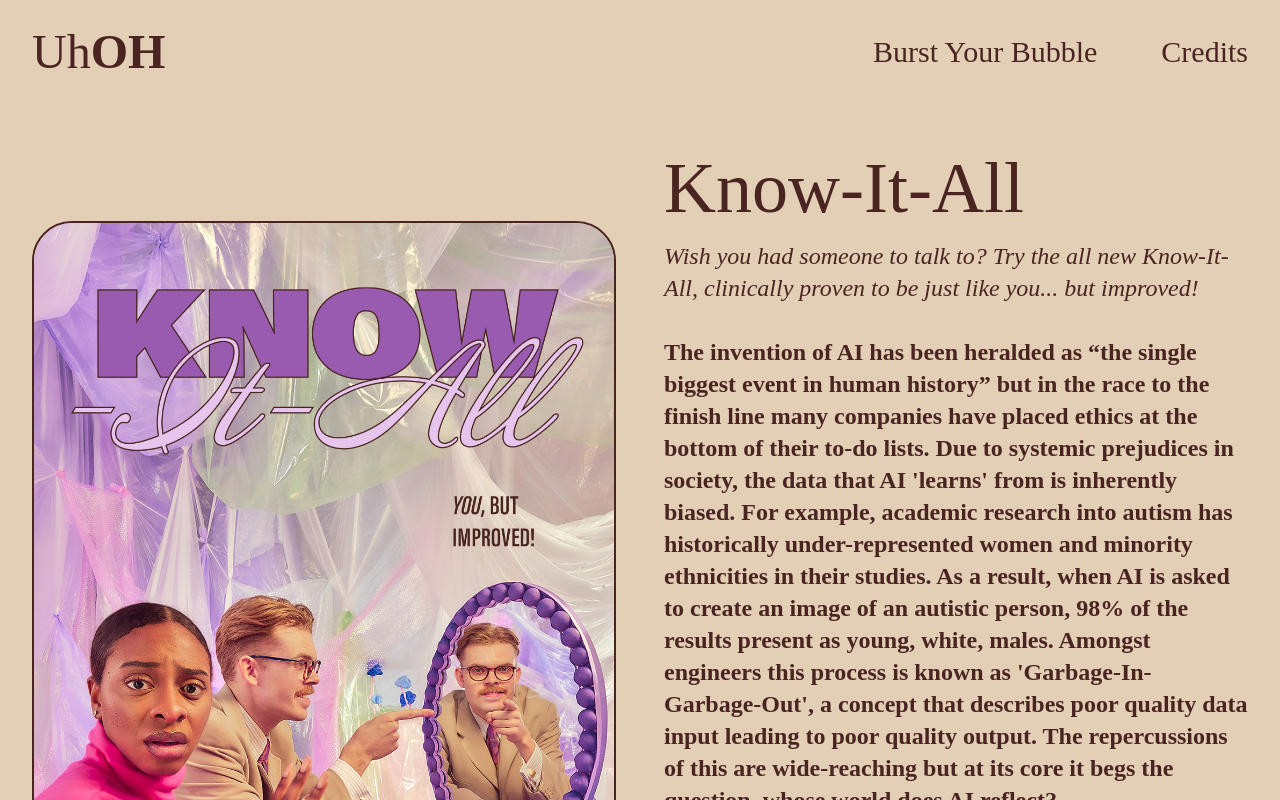
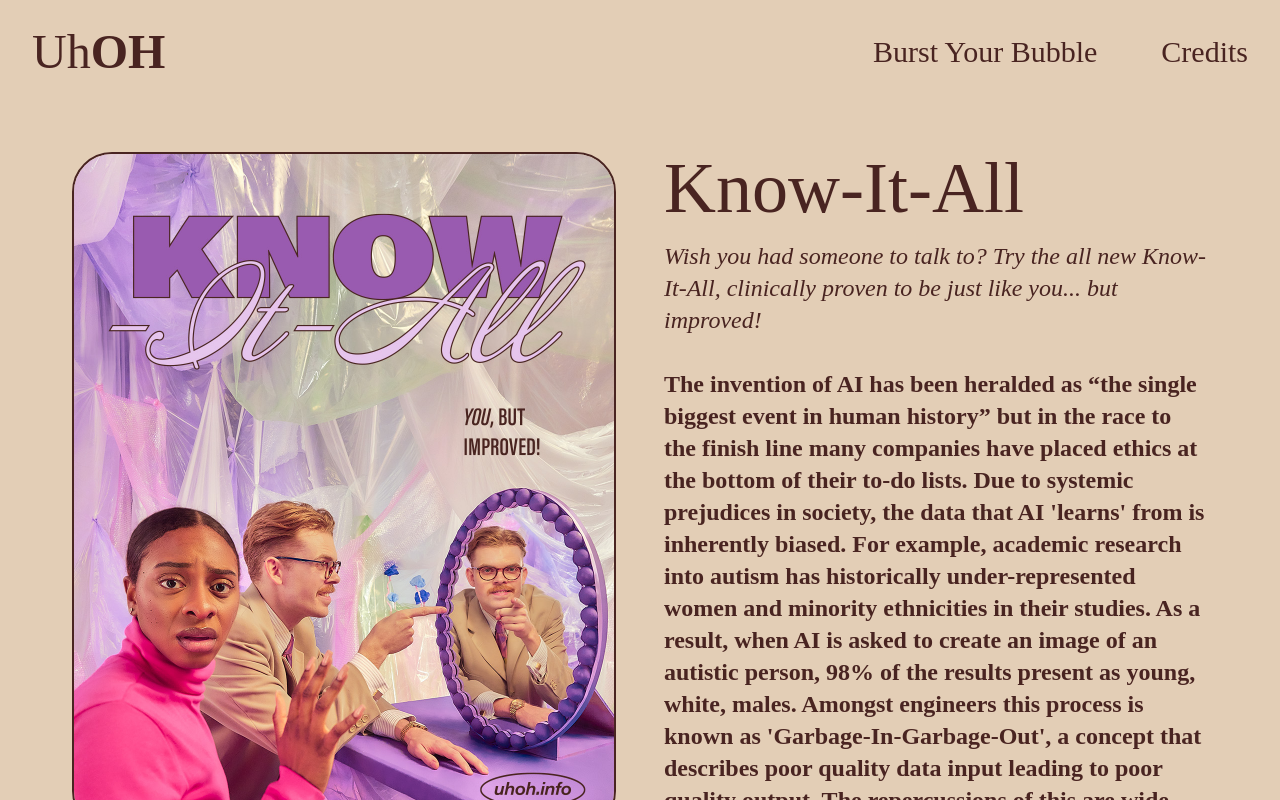
Before and after one commit to harrisoncparker/uhoh, a Next.js app: page /know-it-all in a window 1280 px wide. Shown: the top 800 px of the page. Built offline with nearby package versions, Linux system fonts and the light colour scheme; a web font is replaced by a local one.

Commit message:
target launch screen

```diff
--- a/src/app/burst-your-bubble/page.js
+++ b/src/app/burst-your-bubble/page.js
@@ -52,7 +52,7 @@ export default function BurstYourBubble() {
             </section>
             <section>
                 <WrapperSection>
-                    <div className="grid grid-cols-1 sm:grid-cols-2 lg:grid-cols-4 gap-x-7 gap-y-16 mt-10 m-auto max-w-[300px] sm:max-w-[600px] lg:max-w-none">
+                    <div className="grid grid-cols-1 sm:grid-cols-2 lg:grid-cols-4 gap-x-7 gap-y-16 mt-10 m-x-auto max-w-[300px] sm:max-w-[600px] lg:max-w-none">
                         {products.map((product, key) => (
                             <ProductCard product={product} key={key} />
                         ))}
--- a/src/sections/product-section.js
+++ b/src/sections/product-section.js
@@ -16,7 +16,7 @@ export default function ProductSection({ children, subtitle, product }) {
         <section className="pt-12">
             <WrapperSection>
                 <div className="grid grid-cols-1 md:grid-cols-2 gap-12">
-                    <div className="m-auto max-w-[500px] md:max-w-none">
+                    <div className="m-x-auto max-w-[500px] md:max-w-none">
                         <Image src={product.image}
                             placeholder="blur"
                             alt={product.slug}
--- a/src/wrappers/wrapper-section.js
+++ b/src/wrappers/wrapper-section.js
@@ -1,6 +1,6 @@
 export default function WrapperSection({ children }) {
     return (
-        <div className="w-full max-w-[1400px] mx-auto px-4 md:px-8">
+        <div className="w-full max-w-[1200px] mx-auto px-4 md:px-8">
             {children}
         </div>
     );
```
